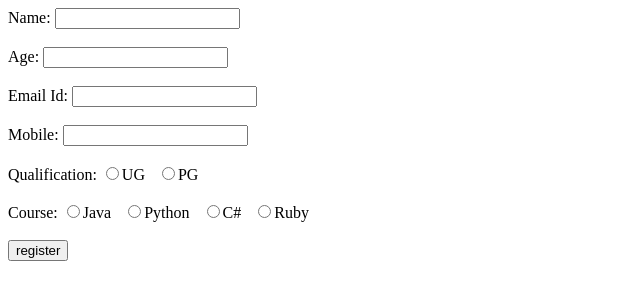
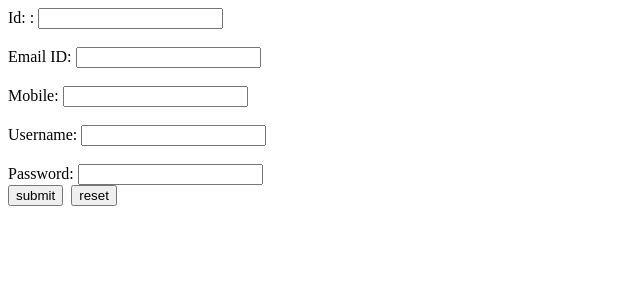
Before and after one commit to dipesh2901/WeekTask3, a plain HTML site: page registration.html in a window 1280 px wide. Shown: the whole page, without its empty margins (0-640 px from the left). Drawn offline with Linux system fonts and the light colour scheme.

Commit message:
Program32- RequestDispatcher

```diff
--- a/registration.html
+++ b/registration.html
@@ -6,20 +6,20 @@
 </head>
 <body>
 
-	<form action="register" method="post">
-	Name: <input type="text" name="name"><br><br>
-	Age: <input type="number" name="age"><br><br>
-	Email Id: <input type="email" name="emailId"><br><br>
-	Mobile: <input type="number" name="mobile"><br><br>
-	Qualification: <input type="radio" name="qualification" value="UG">UG &nbsp; <input type="radio" name="qualification" value="PG">PG
-	<br><br>
-	Course: <input type="radio" name="course" value="java">Java &nbsp; <input type="radio" name="course" value="python">Python
-	&nbsp; <input type="radio" name="course" value="c#">C# &nbsp; <input type="radio" name="course" value="ruby">Ruby
-	<br><br>
-	<input type="submit" value="register">
-	</form>
+
+
+	<form action="registerUser" method="POST">
+		<label>Id: : </label> <input type="number" name=uid><br> <br>
+		Email ID: <input type="text" name=uemail><br> <br>
+		Mobile: <input type="text" name=umobile><br>
+		<br> Username: <input type="text" name="username"><br>
+		<br> Password: <input type="password" name="pass"><br>
+		<input type="submit" value="submit">&nbsp;
+		<input type="reset" value="reset">
 
 
 
+	</form>
+
 </body>
 </html>
```
